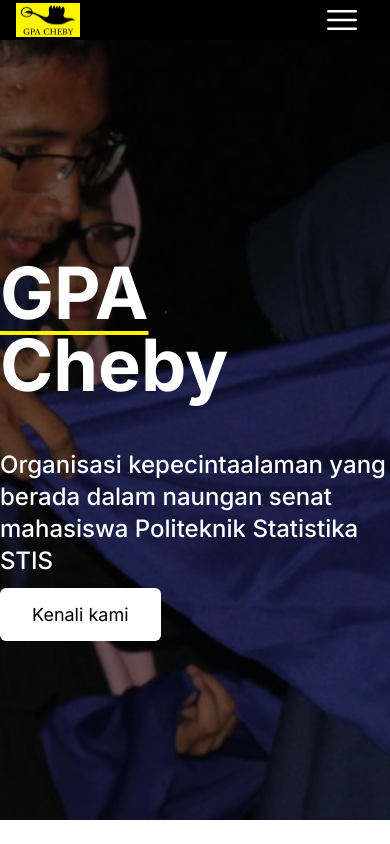
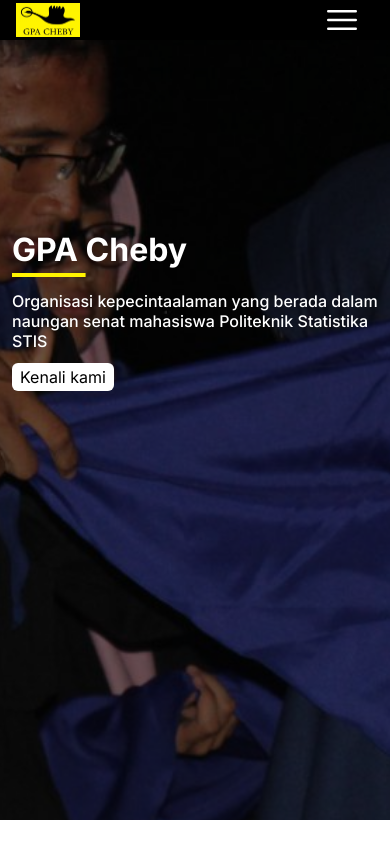
Before and after one commit to muhammadhanief/gpacheby_imk, a Next.js app: page / in a window 390 px wide. Shown: the top 844 px of the page. Built offline with nearby package versions, Linux system fonts and the light colour scheme.

Commit message:
push semi

```diff
--- a/components/landing-page/artikel-kegiatan.tsx
+++ b/components/landing-page/artikel-kegiatan.tsx
@@ -47,7 +47,8 @@
         <div className="container mx-auto">
           <h1 className="text-2xl text-center uppercase">Artikel Terbaru</h1>
           <div className="h-1 bg-cheby w-20 mx-auto -mt-3" />
-          <p className="text-xl text-left ">Kegiatan</p>
+          <div className="pb-4">
+            <p className="pl-4 text-xl text-left ">Kegiatan</p>
             <SliderWrapper>
               <Slider {...settings}>
                 <ArticleCard {...ARTICLESKegitan[0]} />
@@ -56,10 +57,10 @@
                 <ArticleCard {...ARTICLESKegitan[0]} />
               </Slider>
             </SliderWrapper>
-
+          </div>
           {/* peringatan hari */}
-
-          <p className="text-xl text-left ">Peringatan Hari</p>
+          <div className="py-4">
+            <p className="pl-4 text-xl text-left ">Peringatan Hari</p>
             <SliderWrapper>
               <Slider {...settings}>
                 <ArticleCardHariPenting {...ARTICLES[0]} />
@@ -68,6 +69,7 @@
                 <ArticleCardHariPenting {...ARTICLES[0]} />
               </Slider>
             </SliderWrapper>
+          </div>
         </div>
       </div>
     </div>
--- a/components/landing-page/hero.tsx
+++ b/components/landing-page/hero.tsx
@@ -25,22 +25,24 @@
         }}
       >
         <div className="container mx-auto py-[20vh] text-white">
-          <h1 className="text-7xl text-white">
+          <div className="pl-3">
+            <h1 className="md:text-7xl  text-white">
               <span className="underline underline-offset-12 decoration-4 decoration-cheby">
                 GPA{" "}
               </span>
               Cheby
             </h1>
-          <p className="text-2xl max-w-lg font-medium m              b-12">
-            Organisasi kepecintaalaman yang berada dalam naungan senat mahasiswa
-            Politeknik Statistika STIS
+            <p className="md:text-2xl  max-w-lg font-medium m              b-12">
+              Organisasi kepecintaalaman yang berada dalam naungan senat
+              mahasiswa Politeknik Statistika STIS
             </p>
             <Link
               href="/tentang_kami"
-            className="bg-white  px-8 p-4 text-lg text-black rounded-md hover:bg-cheby hover:no-underline "
+              className="bg-white py-1 px-2 md:px-8 md:p-4 md:text-lg text-black rounded-md hover:bg-cheby hover:no-underline "
             >
               Kenali kami
             </Link>
+          </div>
         </div>
       </div>
     </div>
```
Lines whose indentation alone changed are shown as unchanged.
